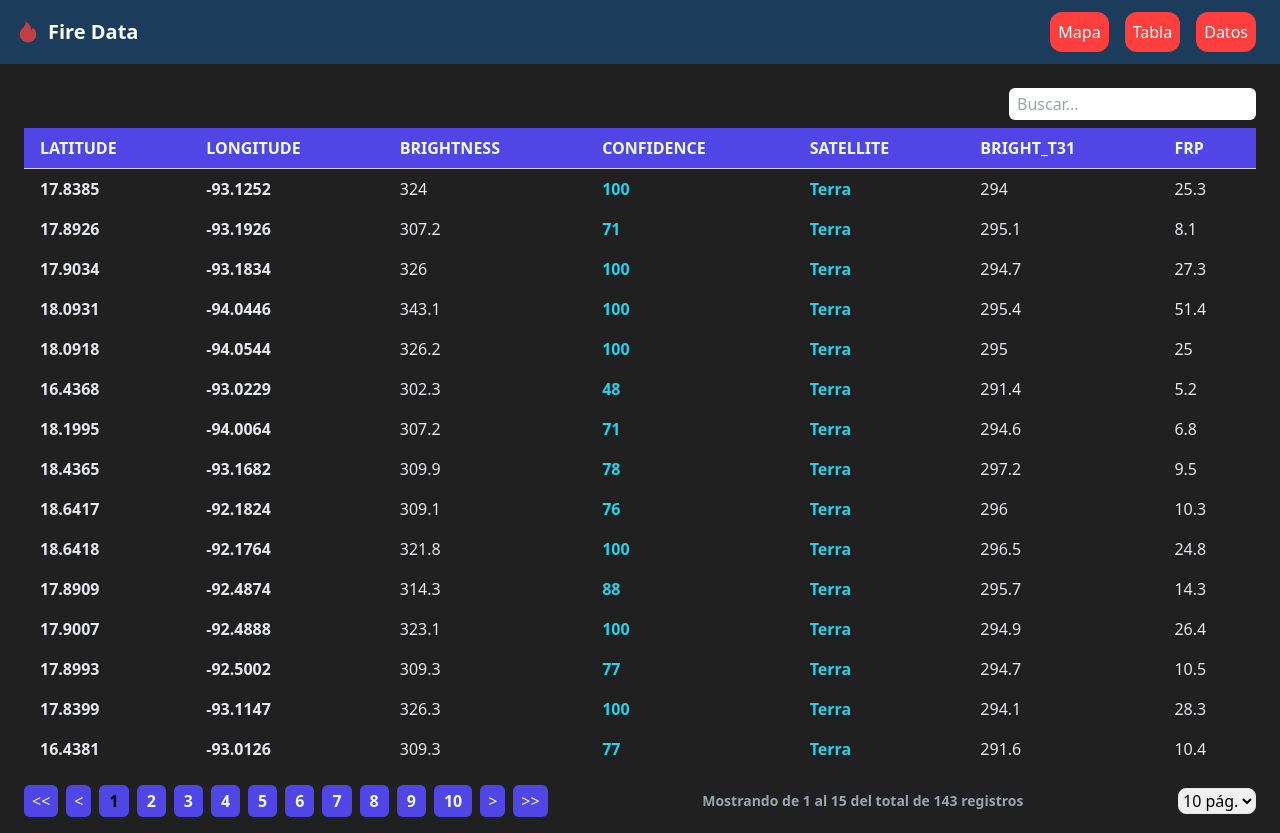
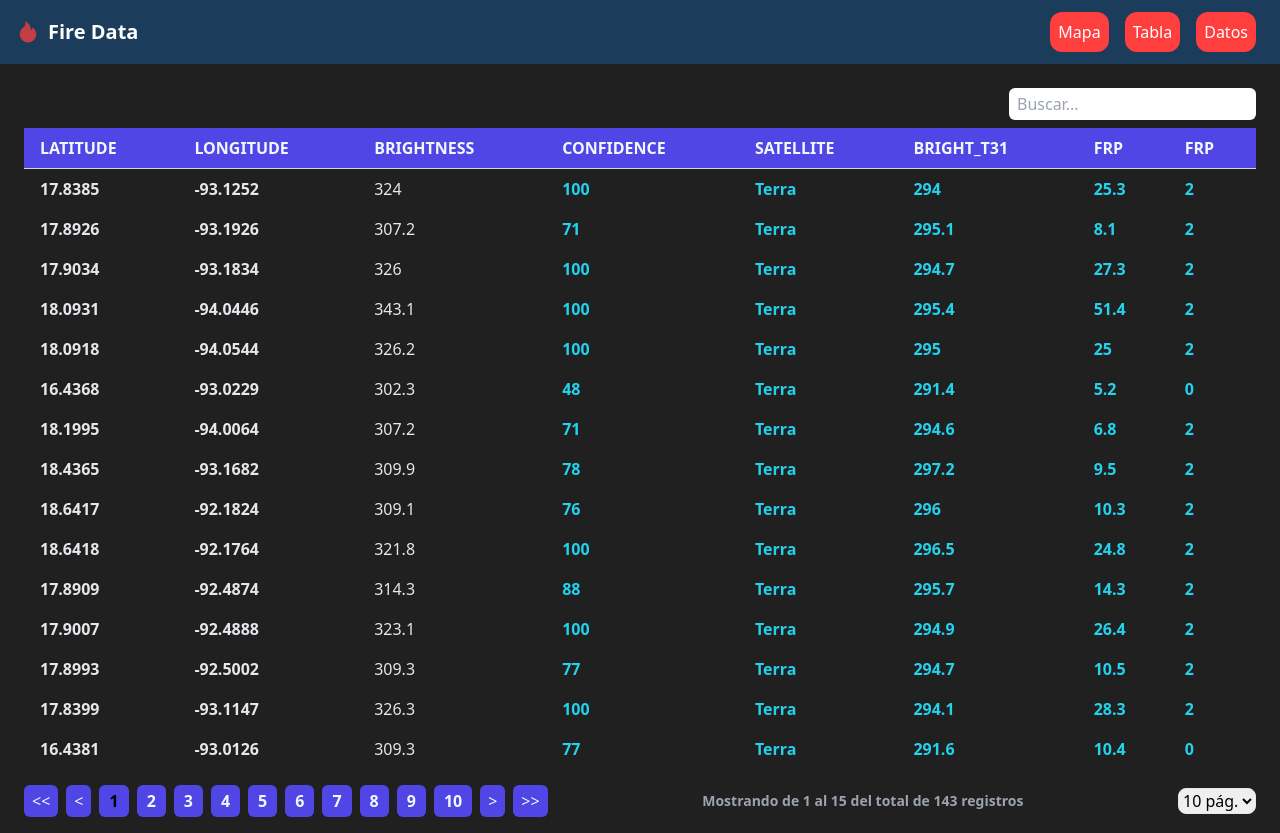
Before and after one commit to LaloRys/nasa-fire-guardians, a React (Vite) app: page /table in a window 1280 px wide. Built offline with nearby package versions, Linux system fonts and the light colour scheme.

Commit message:
useMemo for performance, and incluide and include table to map links

```diff
--- a/src/App.jsx
+++ b/src/App.jsx
@@ -17,6 +17,8 @@ function App() {
         <Route path="/map" element={<Map/>} />
         <Route path="/card" element={<CardData />} />
         <Route path="/table" element={<Table />} />
+
+        <Route path="/map/:latitude/:longitude" element={<Map />} />
       </Routes>
     </>
   );
--- a/src/main.jsx
+++ b/src/main.jsx
@@ -6,7 +6,6 @@ import {BrowserRouter} from 'react-router-dom'
 
 ReactDOM.createRoot(document.getElementById('root')).render(
   <React.StrictMode>
-
     <BrowserRouter>
       <App />
     </BrowserRouter>
--- a/src/pages/CardData.jsx
+++ b/src/pages/CardData.jsx
@@ -1,13 +1,16 @@
-import React from 'react'
+import React, { useMemo } from 'react'
 // import data from './data/modis_mexico.json'
 import data from '../data/litte_modis_mexico.json'
 
 function CardData() {
-  console.log(data)
+
+  const memoizedData = useMemo(() => data, []);
+
+  console.log(memoizedData);
 
   return (
     <div className='grid grid-cols-4 gap-4'>
-      {data.map((item, index) => (
+      {memoizedData.map((item, index) => (
         <div className='p-4 mt-1 border-2 border-white' key={index}>
           <h1 className='text-xl bg-slate-500 text-center'>Dato: {index}</h1>
           <p>Latitud: {item.latitude}</p>
--- a/src/pages/Map.jsx
+++ b/src/pages/Map.jsx
@@ -1,7 +1,8 @@
-import React, { useEffect, useRef } from "react";
+import React, { useEffect, useMemo, useRef } from "react";
 import L from "leaflet";
 import "leaflet/dist/leaflet.css";
 import data from "../data/200_modis_mexico.json"; // Importa el archivo JSON
+import { useParams } from "react-router-dom";
 
 // Define un icono personalizado con un punto rojo
 const redIcon = new L.Icon({
@@ -16,15 +17,31 @@ const redIcon = new L.Icon({
 });
 
 function Map() {
+  const { latitude: lat, longitude: long } = useParams();
   const mapRef = useRef(null);
 
+  // Memoiza los datos para evitar recargas innecesarias
+  const memoizedData = useMemo(() => data, []);
+
+  console.log(lat, long)
+
   useEffect(() => {
-    const latitude = 17.8385; // Coordenadas iniciales
-    const longitude = -93.1252;
+    // Convierte las coordenadas de cadena a números
+    const latitude = parseFloat(lat);
+    const longitude = parseFloat(long);
+
+    let initialLatitude = 19.0224;
+    let initialLongitude = -98.6248;
+
+    // Si latitude o longitude son válidos, se utilizan como coordenadas iniciales
+    if (!isNaN(latitude) && !isNaN(longitude)) {
+      initialLatitude = latitude;
+      initialLongitude = longitude;
+    }
 
     if (!mapRef.current) {
       // Crea un mapa y asigna una ubicación inicial
-      const map = L.map("map").setView([latitude, longitude], 6);
+      const map = L.map("map").setView([initialLatitude, initialLongitude], 6);
 
       // Utiliza OpenStreetMap como fuente del mapa
       L.tileLayer("https://{s}.tile.openstreetmap.org/{z}/{x}/{y}.png", {
@@ -32,17 +49,25 @@ function Map() {
       }).addTo(map);
 
       // Crea un marcador y agrégalo al mapa
-      L.marker([latitude, longitude], { icon: redIcon }).addTo(map);
+      L.marker([initialLatitude, initialLongitude]).addTo(map);
 
       mapRef.current = map;
     }
-  }, []);
+  }, [lat, long]);
 
   useEffect(() => {
-    if (mapRef.current && data) {
-      data.forEach((marker) => {
-        const { latitude, longitude, acq_date, brightness, confidence, bright_t31, frp } =
-          marker;
+    if (mapRef.current && memoizedData) {
+      memoizedData.forEach((marker) => {
+        const {
+          latitude,
+          longitude,
+          acq_date,
+          brightness,
+          confidence,
+          bright_t31,
+          frp,
+          type,
+        } = marker;
 
         const popupContent = `
           <div>
@@ -53,6 +78,7 @@ function Map() {
             <strong>Confianza:</strong> ${confidence} <br />
             <strong>Bright_t31:</strong> ${bright_t31} <br />
             <strong>FRP:</strong> ${frp} <br />
+            <strong>Tipo:</strong> ${type} <br />
           </div>
         `;
 
@@ -63,7 +89,7 @@ function Map() {
           .addTo(mapRef.current);
       });
     }
-  }, [data]);
+  }, [memoizedData]);
 
   return (
     <div id="map" style={{ height: "calc(100vh - 64px)", width: "100%" }}></div>
--- a/src/pages/Table.jsx
+++ b/src/pages/Table.jsx
@@ -1,4 +1,4 @@
-import { useEffect, useState } from "react"
+import { useEffect, useMemo, useState } from "react";
 import {
   flexRender,
   getCoreRowModel,
@@ -9,7 +9,9 @@ import {
 } from "@tanstack/react-table";
 import fakeData from "../data/200_modis_mexico.json";
 import classNames from "classnames";
-import { rankItem } from "@tanstack/match-sorter-utils";
+// import { rankItem } from "@tanstack/match-sorter-utils";
+
+import { useNavigate } from "react-router-dom";
 
 const DebounceInput = ({ value: keyWord, onChange, ...props }) => {
   const [value, setValue] = useState(keyWord);
@@ -33,20 +35,29 @@ const DebounceInput = ({ value: keyWord, onChange, ...props }) => {
 };
 
 function Table() {
+  const navigate = useNavigate();
 
-  const fakeDataWithIds = fakeData.map((item, index) => {
-    // Genera un ID único para cada objeto basado en el índice
-    const id = `row_${index + 1}`;
-    // Crea una copia del objeto y agrega el ID
-    return { id, ...item };
-  });
+  const handleRowClick = (rowData) => {
+    // Aquí puedes construir la URL de redirección usando los datos de la fila
+    const mapUrl = `/map/${rowData.latitude}/${rowData.longitude}`;
+    navigate(mapUrl);
+  };
+
+  const fakeDataWithIds = useMemo(() => {
+    return fakeData.map((item, index) => ({
+      id: `row_${index + 1}`,
+      ...item,
+    }));
+  }, [fakeData]);
+
+  useEffect(() => {
+    // Actualiza los datos cuando fakeDataWithIds cambia
+    setData(fakeDataWithIds);
+  }, [fakeDataWithIds]);
 
   const [data, setData] = useState(fakeDataWithIds);
   const [globalFilter, setGlobalFilter] = useState("");
   const [sorting, setSorting] = useState([]);
-  console.log(globalFilter);
-
-  console.log(data)
 
   const columns = [
     {
@@ -80,20 +91,26 @@ function Table() {
     {
       accessorKey: "bright_t31",
       header: () => <span>bright_t31</span>,
+      cell: (info) => (
+        <span className="text-cyan-400 font-semibold">{info.getValue()}</span>
+      ),
     },
     {
       accessorKey: "frp",
       header: () => <span>FRP</span>,
-      // enableSorting: false, //No se puede ordenar
+      cell: (info) => (
+        <span className="text-cyan-400 font-semibold">{info.getValue()}</span>
+      ),
     },
-    // {
-    //   header: "bright_t31",
-    //   header: () => <span className="hover:text-slate-300">Bright_t31</span>,
-    //   cell: (info) => <span className="font-bold">{info.getValue()}</span>,
-    // },
+
+    {
+      accessorKey: "type",
+      header: () => <span>FRP</span>,
+      cell: (info) => (
+        <span className="text-cyan-400 font-semibold">{info.getValue()}</span>
+      ),
+    },
   ];
-
-
 
   const getStateTable = () => {
     const totalRows = table.getFilteredRowModel().rows.length;
@@ -180,7 +197,11 @@ function Table() {
           {table.getRowModel().rows.map((row) => (
             <tr className="text-gray-200 hover:bg-gray-500" key={row.id}>
               {row.getVisibleCells().map((cell) => (
-                <td className="py-2 px-4" key={cell.id}>
+                <td
+                  className="py-2 px-4 cursor-pointer"
+                  key={cell.id}
+                  onClick={() => handleRowClick(row.original)}
+                >
                   {flexRender(cell.column.columnDef.cell, cell.getContext())}
                 </td>
               ))}
@@ -260,7 +281,7 @@ function Table() {
       </div>
       {/* Paginacion */}
     </div>
-  )
+  );
 }
 
-export default Table
+export default Table;
```
